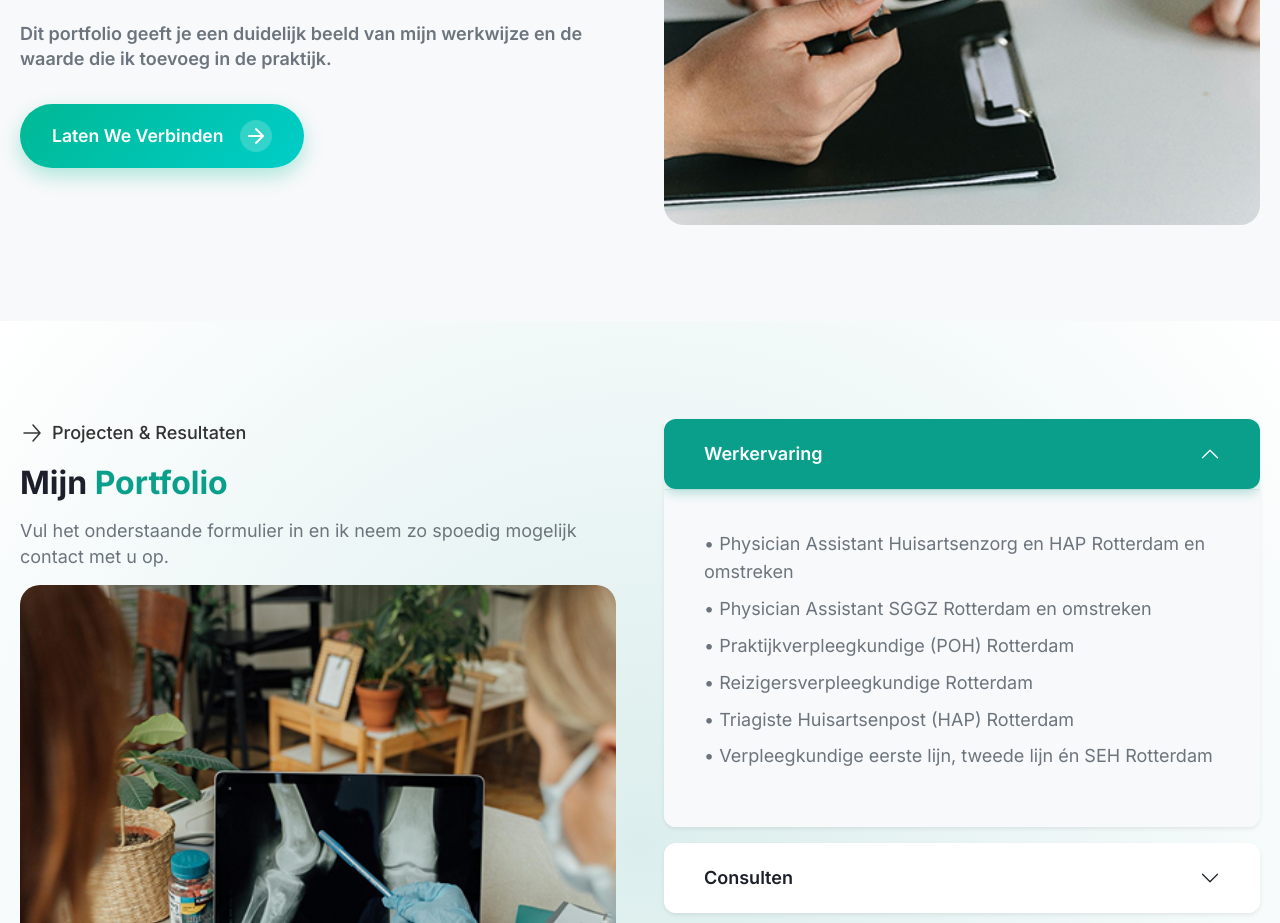
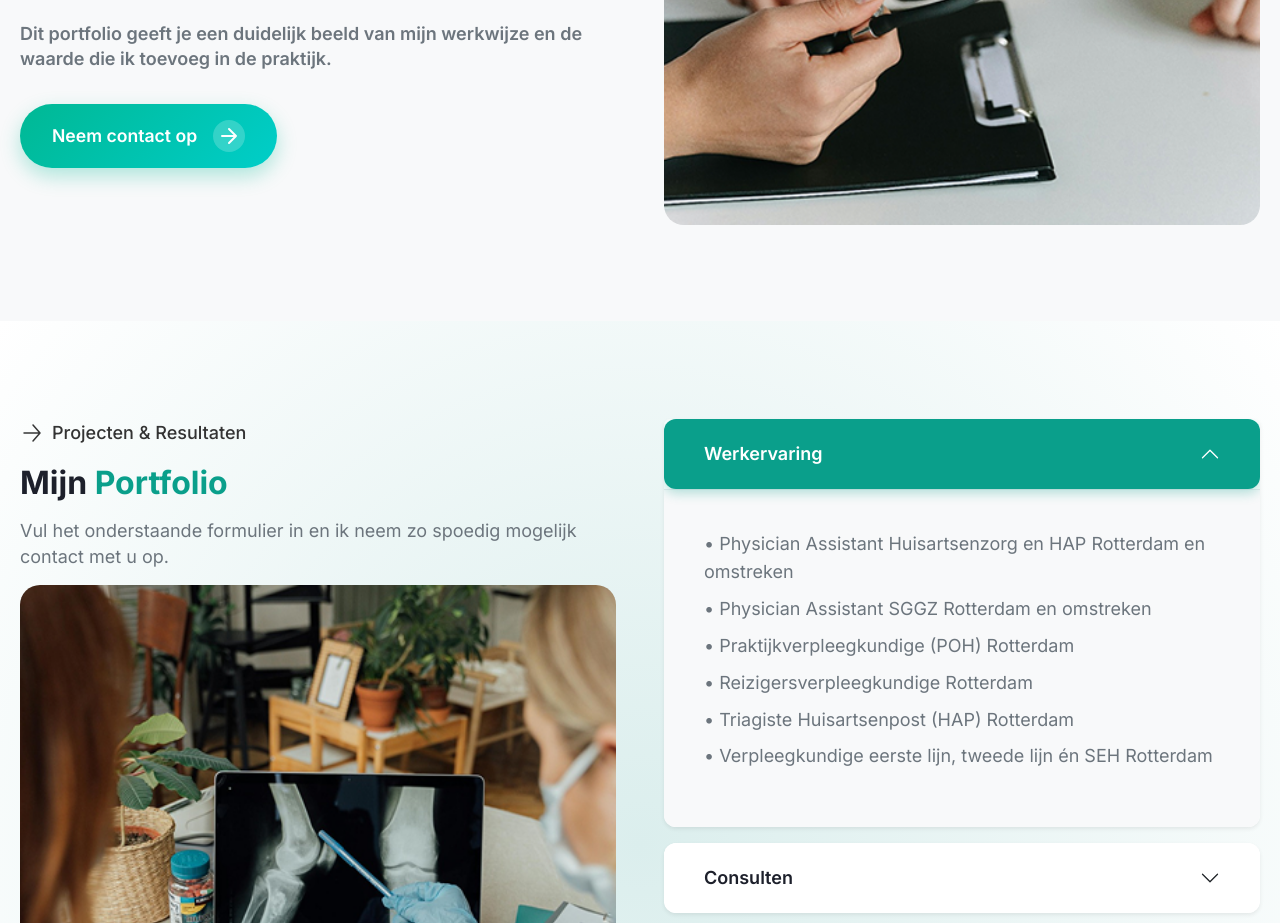
Before and after one commit to AngelineSeveses/Martine-van-der-Sluis, a plain HTML site: page portfolio.html in a window 1280 px wide. Shown: the part 1064-1987 px from the top of the page. Drawn offline with nearby package versions, Linux system fonts and the light colour scheme.

Commit message:
Update portfolio.html

```diff
--- a/portfolio.html
+++ b/portfolio.html
@@ -155,7 +155,7 @@
               href="/contact.html"
               class="btn btn-discover d-inline-flex align-items-center gap-3 mt-2"
             >
-              <span>Laten We Verbinden</span>
+              <span>Neem contact op</span>
               <div class="btn-arrow">
                 <svg
                   width="24"
```
